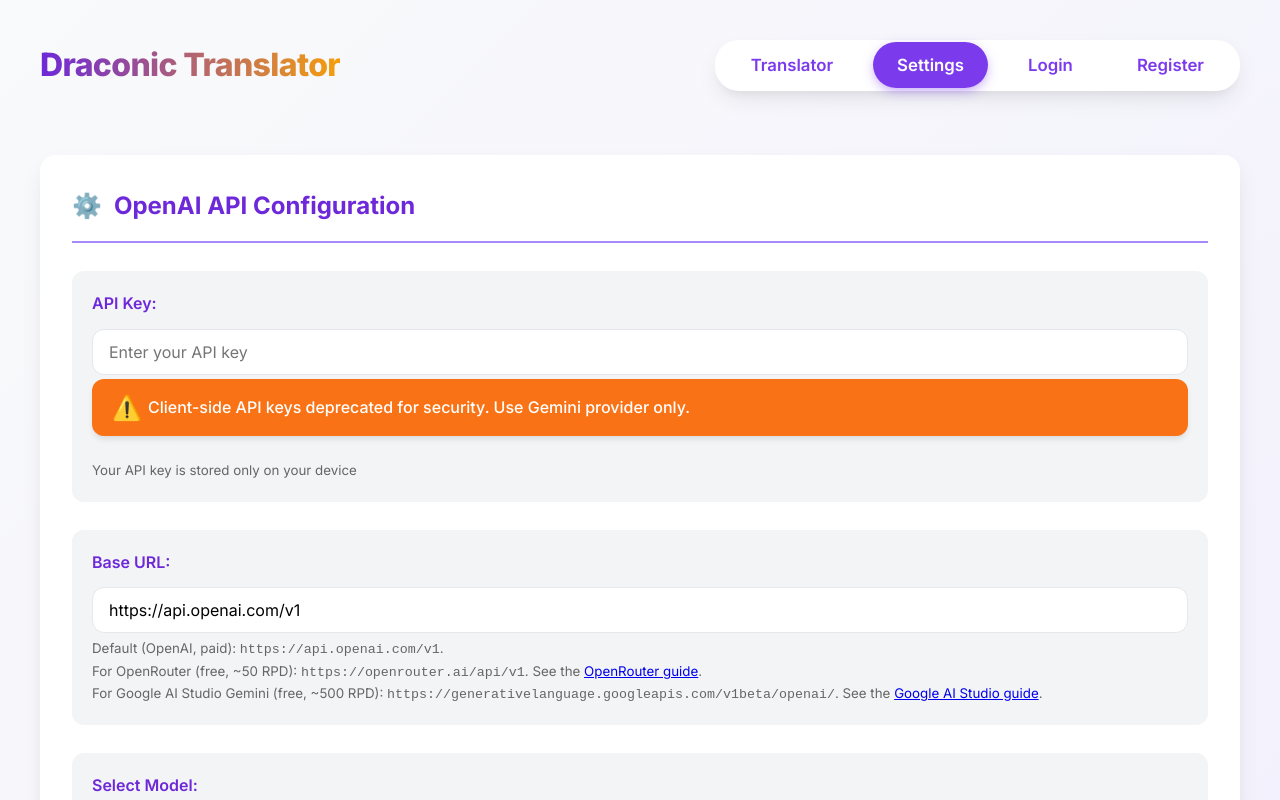
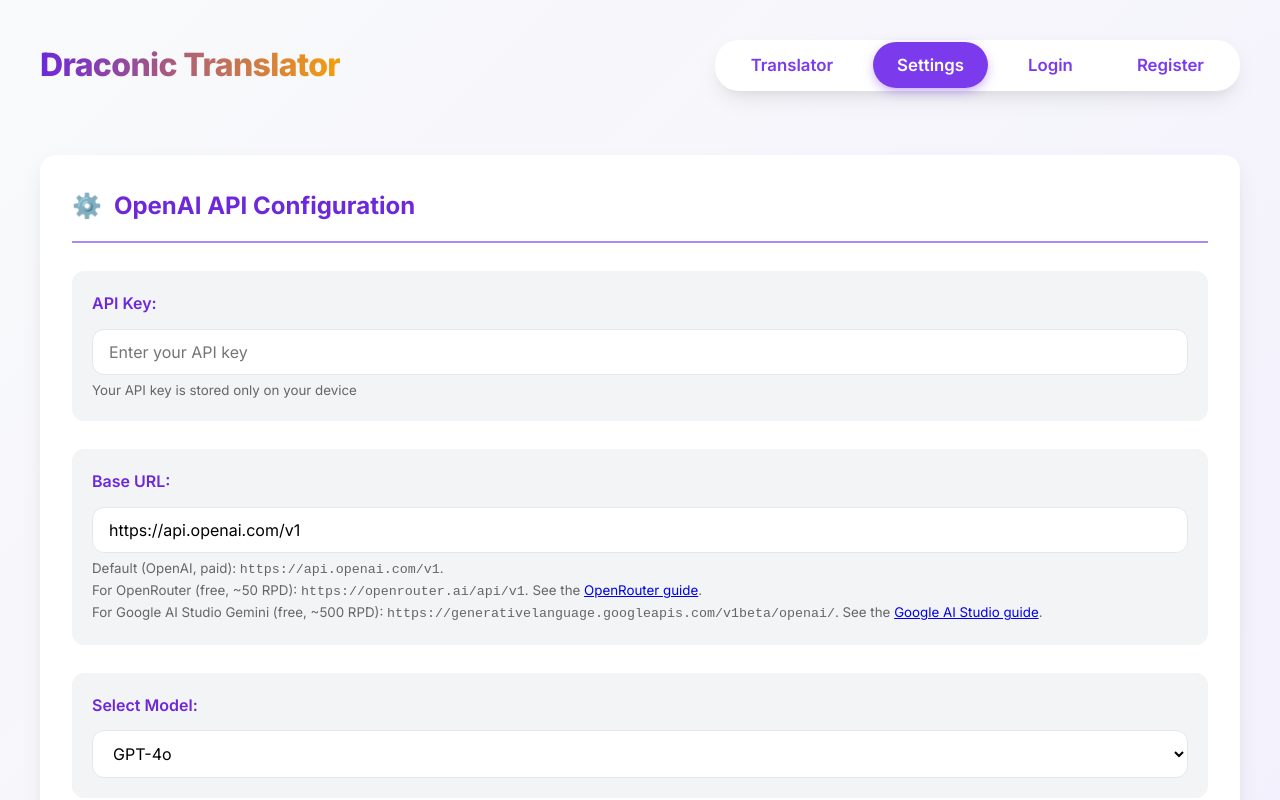
Before and after one commit to supastishn/conlang-translator, a React (Vite) app: page /settings in a window 1280 px wide. Shown: the top 800 px of the page. Built offline with nearby package versions, Linux system fonts and the light colour scheme; no server answers.

Commit message:
fix: remove deprecated client-side API keys warning from settings page

```diff
--- a/src/pages/SettingsPage.jsx
+++ b/src/pages/SettingsPage.jsx
@@ -105,9 +105,6 @@
               <label htmlFor="apiKey">API Key:</label>
               <input type="password" id="apiKey" placeholder="Enter your API key" value={formState.apiKey} onChange={handleChange} />
               <div style={{marginTop: '4px'}}>
-                <div className="warning">
-                  Client-side API keys deprecated for security. Use Gemini provider only.
-                </div>
                 <small>Your API key is stored only on your device</small>
               </div>
             </div>
```
